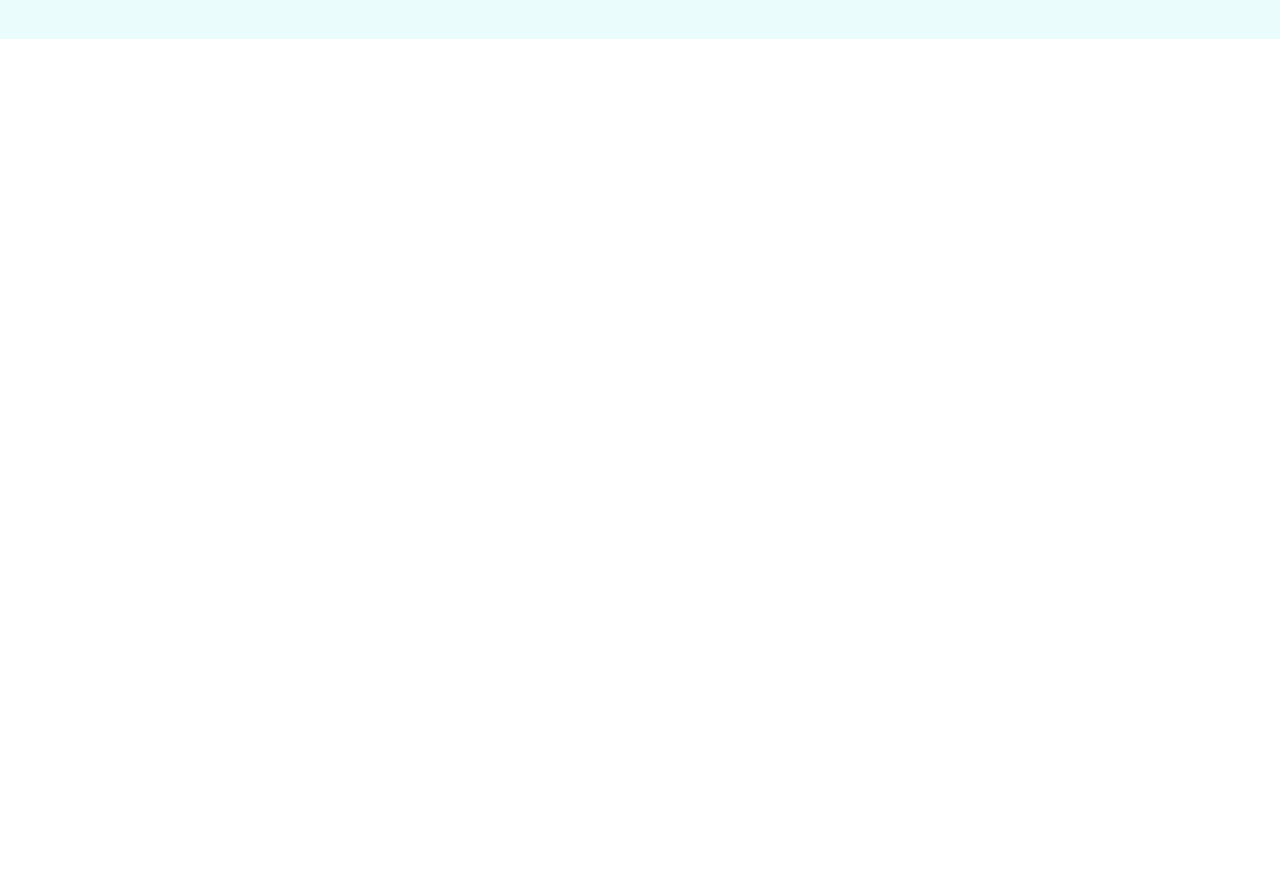
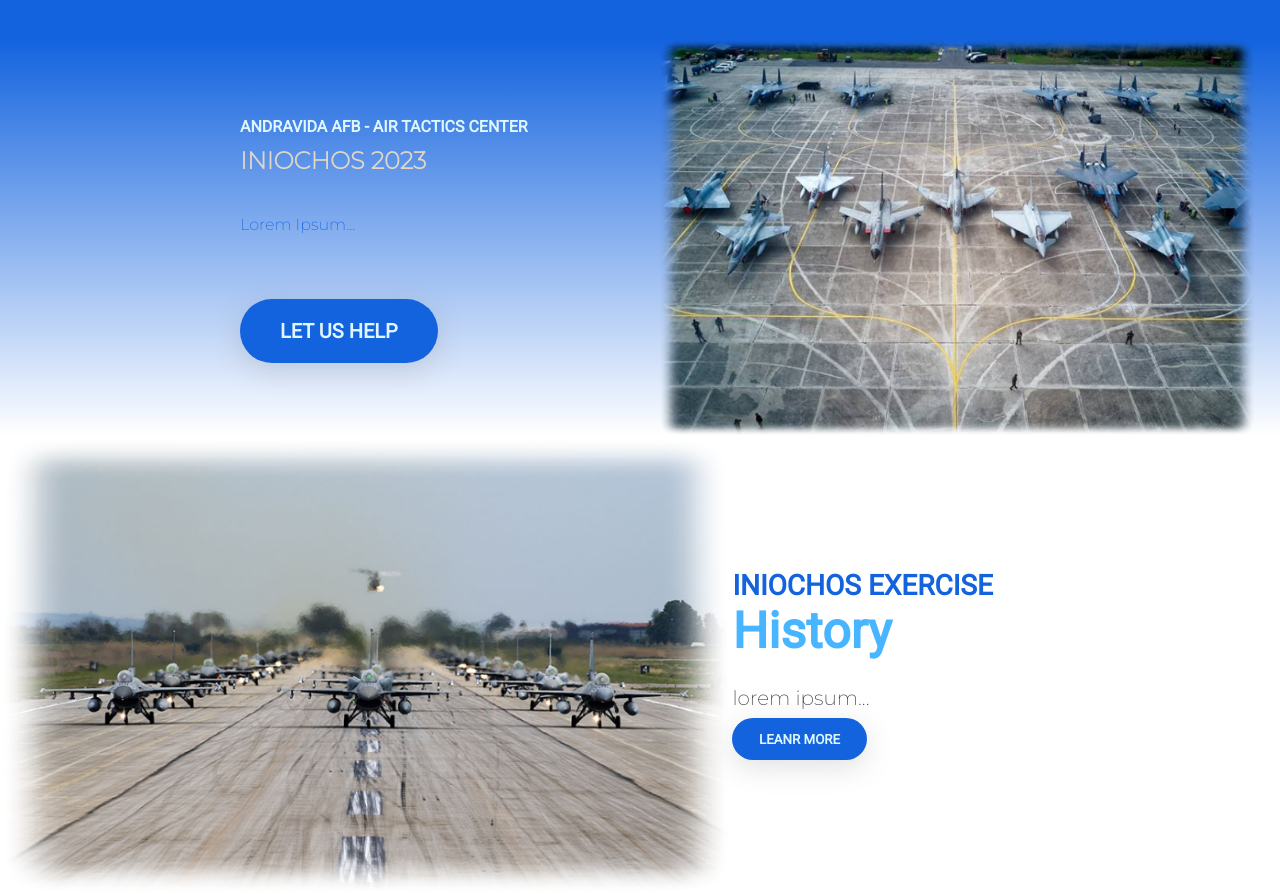
Before and after one commit to VSkarm/LandingPage, a plain HTML site: page index.html in a window 1280 px wide. Shown: the part 122-1016 px from the top of the page. Before the commit the page ends 800 px from the top, so only its background shows below. Drawn offline with Linux system fonts and the light colour scheme.

Commit message:
Section history ready

```diff
--- a/css/main.css
+++ b/css/main.css
@@ -1,4 +1,4 @@
-/* Global */
+/* Global ================*/
 *,
 *:before,
 *:after{
@@ -43,12 +43,40 @@ button:hover{
     transition: var(--smooth);
 }
 
+p{
+    line-height: 40px;
+}
+
+.section__tag{
+    font-size: 1.75rem;
+    font-family: "Roboto", serif;
+    text-transform: capitalize;
+    color: var(--blue);
+}
+
+.section__title{
+    font-size: 3.125rem;
+    font-family: "Roboto",serif;
+    text-transform: capitalize;
+    color: var(--light-blue);
+    margin-bottom: 18px;
+}
+.section__detail{
+    font-size: 1.25rem;
+    font-family: "Montserrat";
+    color: var(--gray);
+    margin: 0 auto;
+}
+
+
+
 :root{
-    --blue: #13005A;
-    --light-blue: #144272;
-    --gray: #2C74B3;
+    --dark-blue:#06283D;
+    --blue: #1363DF;
+    --light-blue: #47B5FF;
+    --gray: #373A40;
     --coffee:#E1D7C6;
-    --white: #EAFDFC;
+    --white: #DFF6FF;
 
     --smooth: all .3s ease-in;
     --shadow: 0 7px 29px 0 rgba(100, 100, 111, 0.2);
@@ -58,7 +86,7 @@ button:hover{
 
 /* Header ================= */
 header {
-    background-color: var(--white);
+    background-color: var(--blue);
 }
 
 .navbar{
@@ -113,7 +141,7 @@ header {
 }
 
 .navbar__link a{
-    font-family: "Montserrat", serif;
+    font-family: "Roboto", serif;
     color: var(--light-blue);
     text-decoration: none;
     text-transform: capitalize;
@@ -144,7 +172,7 @@ header {
 .navbar__icon {
     width: 45px;
     height: 6px;
-    background: var(--blue) ;
+    background: var(--gray) ;
     border-radius: 5px;
     transition: var(--smooth);
     position: relative;
@@ -156,7 +184,7 @@ header {
     position:absolute;
     width: 45px;
     height: 6px;
-    background: var(--blue) ;
+    background: var(--gray) ;
     border-radius: 5px;
     transition: var(--smooth);
 }
@@ -187,7 +215,7 @@ header {
         position:initial;
         transform: translateX(0);
         opacity: 1;
-        background-color: var(--white);
+        background-color: var(--blue);
         display: flex;
         justify-content: flex-end;
         align-items: center;
@@ -196,10 +224,10 @@ header {
         margin: 0 25px;
     }
     .navbar__link a{
-        color: var(--blue);
+        color: var(--white);
     }
     .navbar__link a:hover{
-        color: var(--gray);
+        color: yellow;
     }
     .navbar__btn{
         margin-left: 0;
@@ -210,3 +238,99 @@ header {
     }
 
 }
+
+/* Banner ================*/
+#banner .container{
+    background-image: linear-gradient(to bottom, var(--blue), #fff );
+}
+.banner__desc{
+    display: flex;
+    flex-direction: column;
+    text-align: center;
+    padding: 0 10px
+}
+
+.banner__tag{
+    font-size: 1.375rm;
+    font-weight: bold;
+    font-family: "Roboto", serif;
+    color: var(--white);
+    text-transform: uppercase;
+    padding: 5px 0;
+}
+.banner__title{
+    font-size: 2.625 rem;
+    font-weight: bold;
+    font-family:"Montserrat", serif;
+    color: var(--coffee);
+    text-transform: uppercase;
+    padding: 5px 0;
+}
+
+.banner__detail{
+    font-size: 1.25 rem;
+    font-family: "Montserrat", serif;
+    color: var(--blue);
+    text-transform: capitalize;
+    margin-top: 25px;
+}
+
+.banner__btn{
+    margin-top: 54px;
+}
+
+.banner__btn button {
+    font-size: 1.25rem;
+}
+
+@media (min-width: 62em){
+    #banner .container{
+        display: flex;
+        justify-content: space-evenly;
+        align-items: center;
+    }
+    .banner__img{
+        order:2;
+        padding-right: 25px;
+   }
+   .banner__desc{
+    order:1;
+    text-align: initial;
+    width: 60%;
+    padding:0 0 0 240px;
+   }
+
+   .banner__detail{
+    max-width: 800px;
+    width: 100%;
+   }
+}
+/* History ================*/
+#history .container{
+    position:relative;
+}
+.history__desc{
+    text-align: center;
+    padding: 0 15px;
+}
+
+.history__btn {
+    margin-top: 56px;
+}
+.history__btn button{
+    font-size: 1.25rem;
+}
+
+@media (min-width: 62rem){
+    #history .container{
+        display: flex;
+        justify-content: space-evenly;
+        align-items: center;
+    }
+    .history__desc{
+        text-align: initial;
+        padding: 0 240px 0 0;
+        width: 45%;
+    }
+
+}
--- a/index.html
+++ b/index.html
@@ -43,6 +43,44 @@
             </nav>
         </div>
     </header>
+
+    <!-- Banner -->
+    <section id="banner">
+        <div class="container">
+            <div class="banner__img">
+                <img src="./img/history_img.png" alt="planes">
+            </div>
+            <div class="banner__desc">
+                <h4 class="banner__tag">Andravida AFb - Air Tactics Center</h4>
+                <h1 class="banner__title">INIOCHOS 2023</h1>
+                <p class="banner__detail">lorem ipsum...</p>
+                <div class="banner__btn">
+                    <a href="#contact"><button>Let us help</button></a>
+                </div>
+            </div>
+        </div>
+
+    </section>
+
+    <!-- History -->
+    <section id="history">
+        <div class="container">
+            <div class="history__img">
+                <img src="./img/banner_img.png" alt="planes">
+            </div>
+            <div class="history__desc">
+                <h4 class="section__tag">INIOCHOS EXERCISE</h4>
+                <h3 class="section__title">History</h3>
+                <p class="section__detail">lorem ipsum...</p>
+                <div class="history btn">
+                    <a href="#history"><button>Leanr More</button></a>
+                </div>
+            </div>
+        </div>
+
+
+
+    </section>
     <script type="text/javascript" src="./js/main.js"></script>
 
 </body>
```
Also changed, not shown: img/banner_img.jpg (added), img/banner_img.png (added), img/blur_edges.png (added), img/history_img.jpg (added), img/history_img.png (added).
